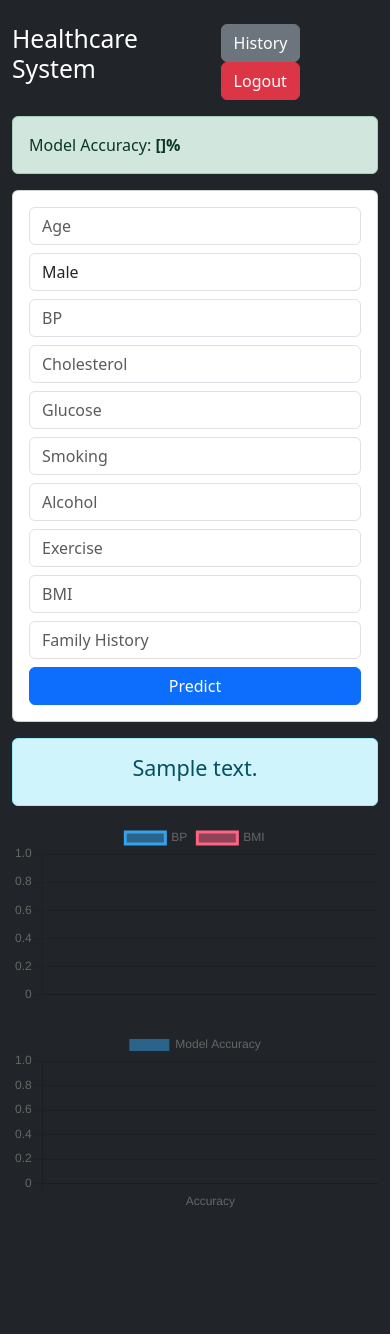
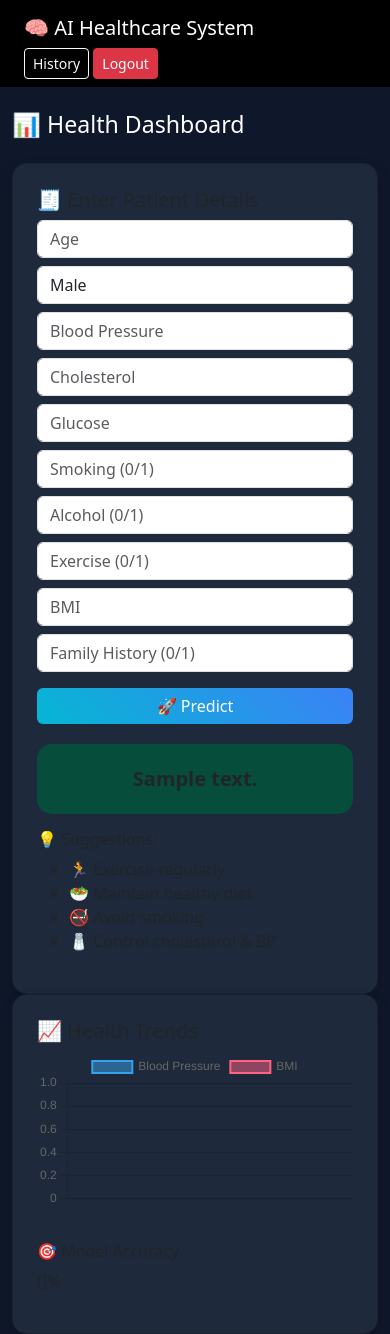
Before and after one commit to archanach1312-stark/HEALTH_PROJECT, a Flask app: template templates/index.html in a window 390 px wide. Before the commit the page ends 1208 px from the top, so only its background shows below. Run offline with Flask 3, Linux system fonts and the light colour scheme; the template is opened without the code that fills it: most values are stand-ins (such as "Sample title", 1, 10 or a date in 2020); parts of the project's set-up code (start-up, migrations or seed data) failed here and were passed over.

Commit message:
final UI fix

```diff
--- a/templates/index.html
+++ b/templates/index.html
@@ -1,73 +1,171 @@
 <!DOCTYPE html>
 <html>
 <head>
-<title>AI Healthcare</title>
-<link href="https://cdn.jsdelivr.net/npm/bootstrap@5.3.0/dist/css/bootstrap.min.css" rel="stylesheet">
-<script src="https://cdn.jsdelivr.net/npm/chart.js"></script>
+    <title>AI Healthcare Dashboard</title>
+
+    <!-- Bootstrap -->
+    <link href="https://cdn.jsdelivr.net/npm/bootstrap@5.3.0/dist/css/bootstrap.min.css" rel="stylesheet">
+
+    <!-- Chart.js -->
+    <script src="https://cdn.jsdelivr.net/npm/chart.js"></script>
+
+    <style>
+        body {
+            background-color: #0f172a;
+            color: white;
+        }
+
+        .card {
+            border-radius: 15px;
+            background: #1e293b;
+        }
+
+        .btn-custom {
+            background: linear-gradient(45deg, #06b6d4, #3b82f6);
+            border: none;
+            color: white;
+        }
+
+        .result-box {
+            padding: 20px;
+            border-radius: 15px;
+            font-size: 20px;
+            text-align: center;
+            margin-top: 20px;
+            font-weight: bold;
+        }
+
+        .high {
+            background: #7f1d1d;
+        }
+
+        .normal {
+            background: #064e3b;
+        }
+    </style>
 </head>
 
-<body class="bg-dark text-white">
+<body>
+
+<!-- NAVBAR -->
+<nav class="navbar navbar-dark bg-black px-4">
+    <span class="navbar-brand">🧠 AI Healthcare System</span>
+    <div>
+        <a href="/history" class="btn btn-outline-light btn-sm">History</a>
+        <a href="/logout" class="btn btn-danger btn-sm">Logout</a>
+    </div>
+</nav>
 
 <div class="container mt-4">
 
-<div class="d-flex justify-content-between">
-<h2>Healthcare System</h2>
-<div>
-<a href="/history" class="btn btn-secondary">History</a>
-<a href="/logout" class="btn btn-danger">Logout</a>
-</div>
-</div>
+    <!-- TITLE -->
+    <h3 class="mb-4">📊 Health Dashboard</h3>
 
-<!-- ACCURACY -->
-<div class="alert alert-success mt-3">
-Model Accuracy: <b>{{ accuracy }}%</b>
-</div>
+    <div class="row">
 
-<form action="/predict" method="post" class="card p-3 mt-3">
-<input name="Age" placeholder="Age" class="form-control mb-2">
-<select name="Gender" class="form-control mb-2"><option>Male</option><option>Female</option></select>
-<input name="Blood Pressure" placeholder="BP" class="form-control mb-2">
-<input name="Cholesterol" placeholder="Cholesterol" class="form-control mb-2">
-<input name="Glucose" placeholder="Glucose" class="form-control mb-2">
-<input name="Smoking" placeholder="Smoking" class="form-control mb-2">
-<input name="Alcohol Consumption" placeholder="Alcohol" class="form-control mb-2">
-<input name="Exercise" placeholder="Exercise" class="form-control mb-2">
-<input name="BMI" placeholder="BMI" class="form-control mb-2">
-<input name="Family History" placeholder="Family History" class="form-control mb-2">
-<button class="btn btn-primary">Predict</button>
-</form>
+        <!-- FORM -->
+        <div class="col-md-6">
+            <div class="card p-4 shadow">
 
-{% if prediction_text %}
-<div class="alert alert-info mt-3 text-center">
-<h4>{{ prediction_text }}</h4>
-</div>
-{% endif %}
+                <h5>🧾 Enter Patient Details</h5>
 
-<!-- Charts -->
-<canvas id="chart1"></canvas>
-<canvas id="chart2" class="mt-4"></canvas>
+                <form action="/predict" method="POST">
+
+                    <input name="Age" class="form-control mb-2" placeholder="Age" required>
+
+                    <select name="Gender" class="form-control mb-2">
+                        <option>Male</option>
+                        <option>Female</option>
+                    </select>
+
+                    <input name="Blood Pressure" class="form-control mb-2" placeholder="Blood Pressure">
+
+                    <input name="Cholesterol" class="form-control mb-2" placeholder="Cholesterol">
+
+                    <input name="Glucose" class="form-control mb-2" placeholder="Glucose">
+
+                    <input name="Smoking" class="form-control mb-2" placeholder="Smoking (0/1)">
+
+                    <input name="Alcohol Consumption" class="form-control mb-2" placeholder="Alcohol (0/1)">
+
+                    <input name="Exercise" class="form-control mb-2" placeholder="Exercise (0/1)">
+
+                    <input name="BMI" class="form-control mb-2" placeholder="BMI">
+
+                    <input name="Family History" class="form-control mb-2" placeholder="Family History (0/1)">
+
+                    <button class="btn btn-custom w-100 mt-2">🚀 Predict</button>
+                </form>
+
+                <!-- RESULT -->
+                {% if prediction_text %}
+                    <div class="result-box {% if 'High' in prediction_text %}high{% else %}normal{% endif %}">
+                        {{ prediction_text }}
+                    </div>
+
+                    <!-- SMART SUGGESTIONS -->
+                    <div class="mt-3">
+                        <h6>💡 Suggestions:</h6>
+                        <ul>
+                            <li>🏃 Exercise regularly</li>
+                            <li>🥗 Maintain healthy diet</li>
+                            <li>🚭 Avoid smoking</li>
+                            <li>🧂 Control cholesterol & BP</li>
+                        </ul>
+                    </div>
+                {% endif %}
+
+            </div>
+        </div>
+
+        <!-- CHART -->
+        <div class="col-md-6">
+            <div class="card p-4 shadow">
+
+                <h5>📈 Health Trends</h5>
+                <canvas id="chart"></canvas>
+
+                <hr>
+
+                <h6>🎯 Model Accuracy</h6>
+                <p>{{ accuracy }}%</p>
+
+            </div>
+        </div>
+
+    </div>
 
 </div>
 
+<!-- SAFE DATA PASSING -->
 <script>
-// Health chart
-new Chart(document.getElementById('chart1'), {
-type:'line',
-data:{labels:{{ ages|tojson }},
-datasets:[
-{label:'BP', data:{{ bp|tojson }}},
-{label:'BMI', data:{{ bmi|tojson }}}
-]}
-});
+    const ages = JSON.parse('{{ ages | tojson | safe }}');
+    const bp = JSON.parse('{{ bp | tojson | safe }}');
+    const bmi = JSON.parse('{{ bmi | tojson | safe }}');
 
-// Accuracy chart
-new Chart(document.getElementById('chart2'), {
-type:'bar',
-data:{
-labels:['Accuracy'],
-datasets:[{label:'Model Accuracy', data:[{{ accuracy }}]}]
-}
-});
+    const ctx = document.getElementById('chart');
+
+    new Chart(ctx, {
+        type: 'line',
+        data: {
+            labels: ages,
+            datasets: [
+                {
+                    label: 'Blood Pressure',
+                    data: bp,
+                    borderWidth: 2
+                },
+                {
+                    label: 'BMI',
+                    data: bmi,
+                    borderWidth: 2
+                }
+            ]
+        },
+        options: {
+            responsive: true
+        }
+    });
 </script>
 
 </body>
```
